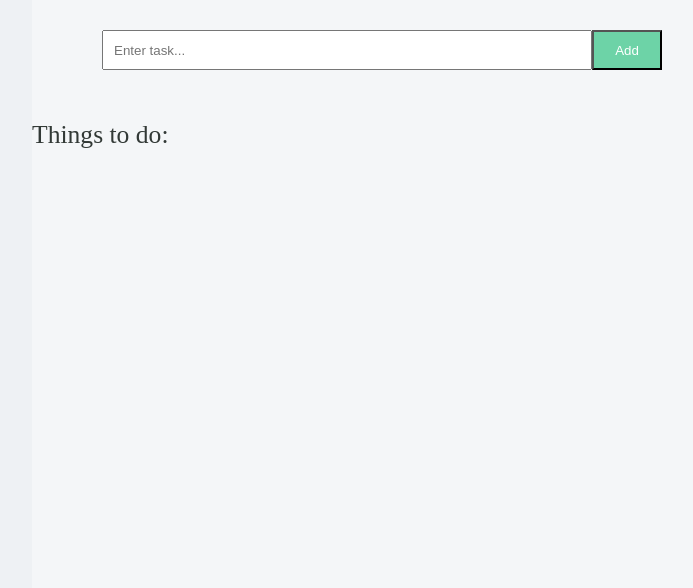
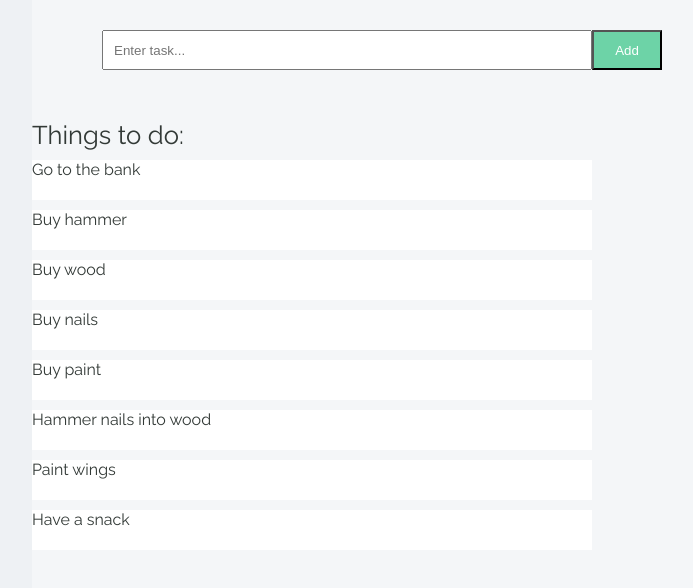
Before and after one commit to a-water/react-task-list, a React (Create React App) app: page / in a window 1280 px wide. Shown: the top 588 px of the page, without its empty margins (258-951 px from the left). Built offline with nearby package versions, Linux system fonts and the light colour scheme.

Commit message:
List items now displaing task title. Font updates

```diff
--- a/src/components/TodoItem.js
+++ b/src/components/TodoItem.js
@@ -4,7 +4,7 @@ class TodoItem extends Component {
   render() {
     return(
       <div className="todo-item">
-
+        <span>{ this.props.task }</span>
       </div>
     )
   }
--- a/src/components/TodoList.js
+++ b/src/components/TodoList.js
@@ -5,7 +5,7 @@ import starterData from '../data/data';
 class TodoList extends Component {
   renderTodoItems() {
     return starterData.map(item => {
-      return <TodoItem key={item.id} id={item.id} group={item.group} dependencyIds={item.dependencyIds} completedAt={item.completedAt} />
+      return <TodoItem key={item.id} id={item.id} group={item.group} task={item.task} dependencyIds={item.dependencyIds} completedAt={item.completedAt} />
     })
   }
 
--- a/src/css/index.scss
+++ b/src/css/index.scss
@@ -1,10 +1,15 @@
 @import 'todo-list';
 @import 'variables';
+
+// google font import
+@import url('https://fonts.googleapis.com/css?family=Raleway');
+
 
 body {
   margin: 0;
   padding: 0;
   background: $background-color;
+  font-family: 'Raleway', sans-serif;
 }
 
 .App {
--- a/src/css/todo-list.scss
+++ b/src/css/todo-list.scss
@@ -36,3 +36,16 @@
   margin-top: 50px;
   width: 80%;
 }
+
+.todo-list {
+
+}
+
+.todo-item {
+  width: 80%;
+  height: 40px;
+  background: lighten($color: $background-color, $amount: 20);
+  margin-top: 10px;
+  color: $title-color;
+
+}
```
